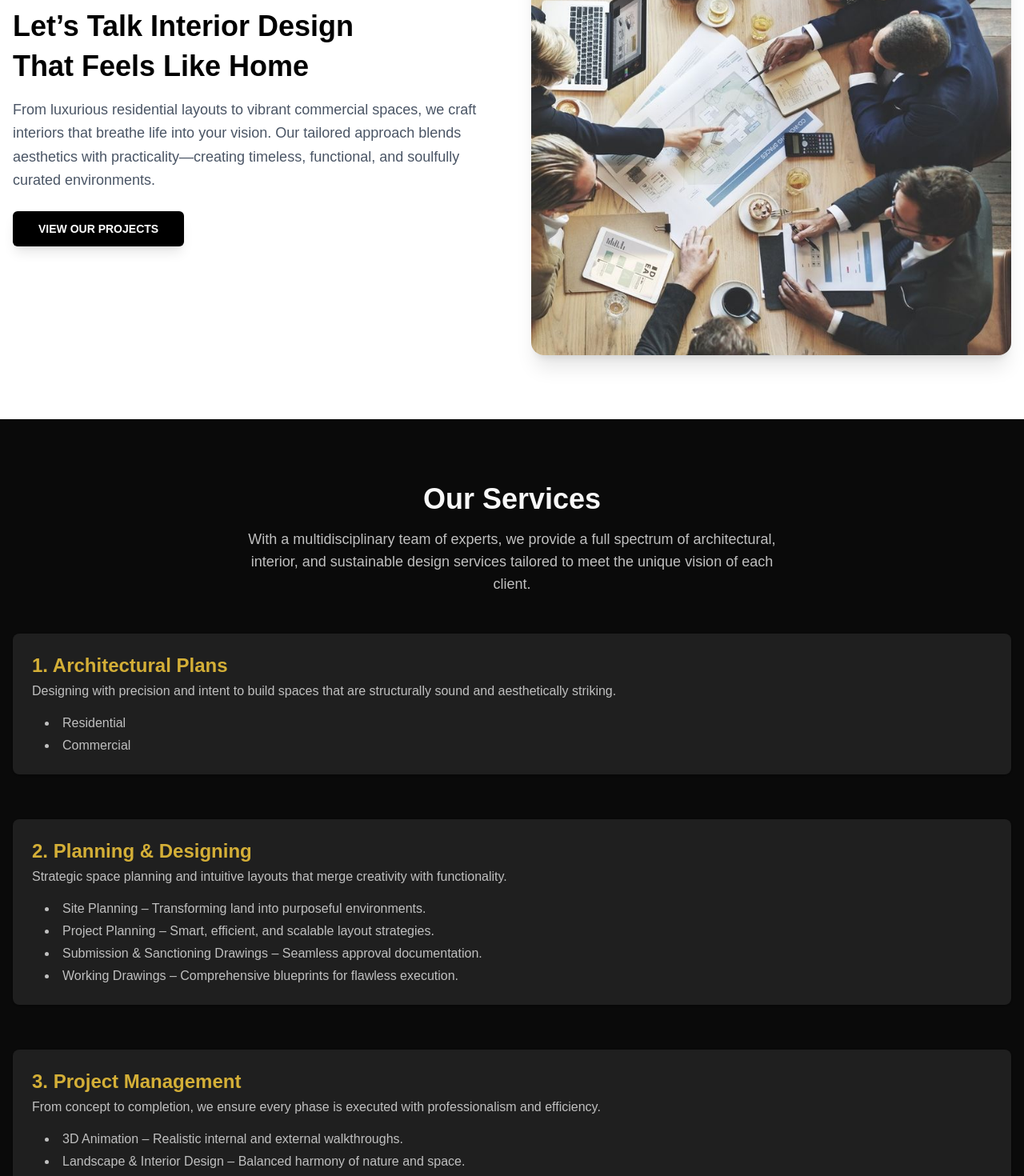
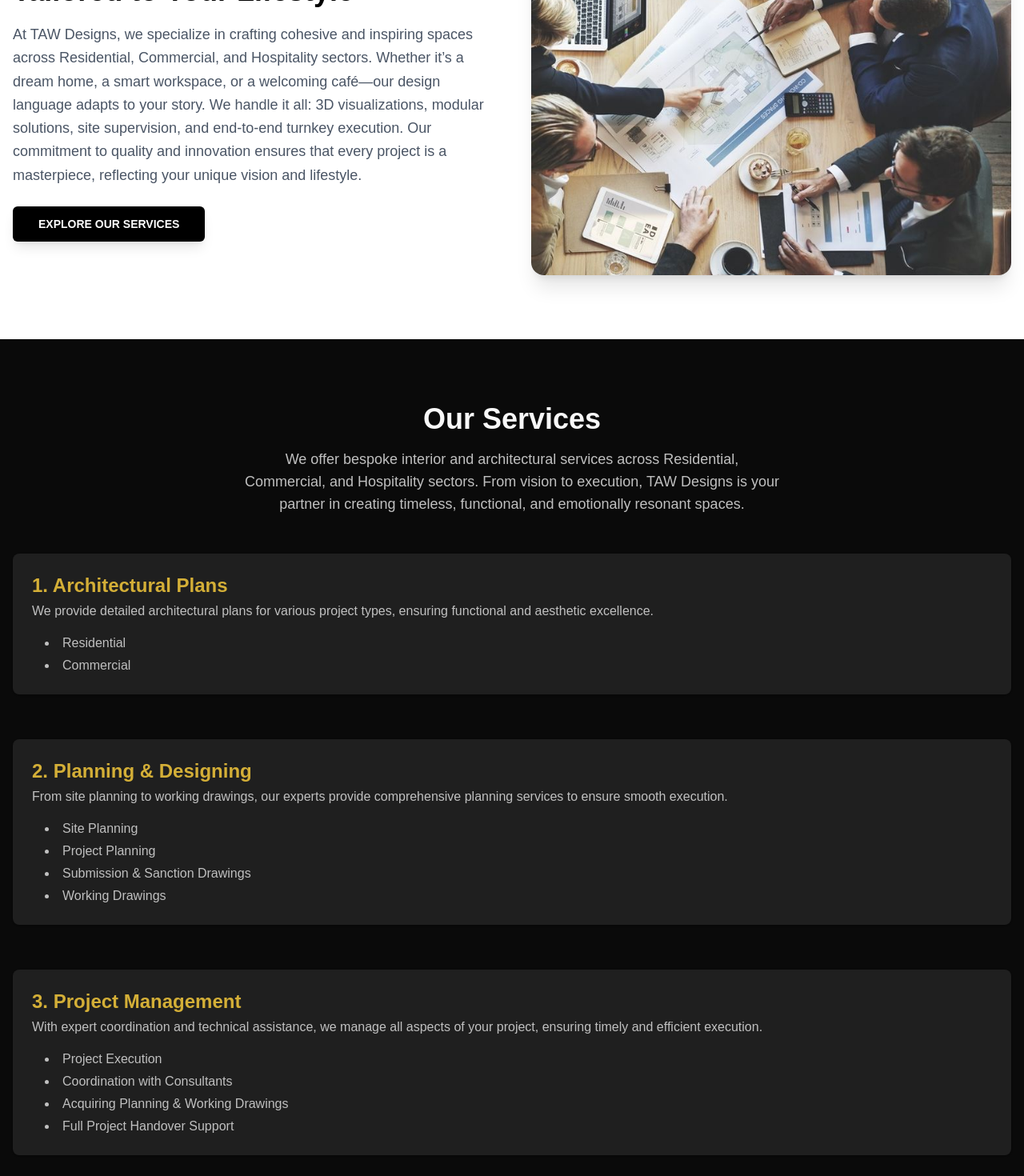
Before and after one commit to TJAKON/twsdesigns, a Next.js app: page /pages/services in a window 1280 px wide. Shown: the part 880-2350 px from the top of the page at 80% size. Built offline with nearby package versions, Linux system fonts and the light colour scheme.

Commit message:
update content

```diff
--- a/src/app/pages/services/page.jsx
+++ b/src/app/pages/services/page.jsx
@@ -1,5 +1,6 @@
 "use client";
 import React from "react";
+import Image from "next/image";
 import { motion } from "framer-motion";
 
 function page() {
@@ -44,20 +45,24 @@ function page() {
               Transform Your Everyday
             </h5>
             <h2 className="text-3xl lg:text-4xl font-bold mt-2 text-black leading-snug">
-              Let’s Talk Interior Design <br className="hidden lg:block" />
-              That Feels Like Home
+              let's Talk Architectural Design <br className="hidden lg:block" />
+              Tailored to Your Lifestyle
             </h2>
             <p className="text-gray-600 mt-4 text-base lg:text-lg leading-relaxed">
-              From luxurious residential layouts to vibrant commercial spaces,
-              we craft interiors that breathe life into your vision. Our
-              tailored approach blends aesthetics with practicality—creating
-              timeless, functional, and soulfully curated environments.
+              At TAW Designs, we specialize in crafting cohesive and inspiring
+              spaces across Residential, Commercial, and Hospitality sectors.
+              Whether it’s a dream home, a smart workspace, or a welcoming
+              café—our design language adapts to your story. We handle it all:
+              3D visualizations, modular solutions, site supervision, and
+              end-to-end turnkey execution. Our commitment to quality and
+              innovation ensures that every project is a masterpiece, reflecting
+              your unique vision and lifestyle.
             </p>
             <motion.button
               className="mt-6 bg-black text-white px-8 py-3 uppercase text-sm font-semibold rounded-md shadow-lg hover:bg-yellow-500 hover:text-black transition-all duration-300"
               whileTap={{ scale: 0.95 }}
             >
-              View Our Projects
+              Explore Our Services
             </motion.button>
           </motion.div>
 
@@ -68,17 +73,19 @@ function page() {
             transition={{ duration: 0.8 }}
             viewport={{ once: true }}
           >
-            <img
+            <Image
               src="/help5.jpeg"
               alt="Interior Design"
-              className="w-full rounded-2xl shadow-xl object-cover"
+              width={600}
+              height={0}
+              className="w-full h-[500px] rounded-2xl shadow-xl object-cover"
             />
           </motion.div>
         </div>
       </motion.section>
 
-           {/* Services Feature Cards */}
-           <motion.section
+      {/* Services Feature Cards */}
+      <motion.section
         className="py-20 bg-[#0A0A0A] text-[#F8F8F8]"
         initial={{ opacity: 0 }}
         whileInView={{ opacity: 1 }}
@@ -90,9 +97,10 @@ function page() {
             Our Services
           </h2>
           <p className="text-center text-[#C0C0C0] max-w-2xl mx-auto mb-12 text-base lg:text-lg">
-            With a multidisciplinary team of experts, we provide a full spectrum
-            of architectural, interior, and sustainable design services tailored
-            to meet the unique vision of each client.
+            We offer bespoke interior and architectural services across
+            Residential, Commercial, and Hospitality sectors. From vision to
+            execution, TAW Designs is your partner in creating timeless,
+            functional, and emotionally resonant spaces.
           </p>
 
           <div className="space-y-14">
@@ -100,36 +108,53 @@ function page() {
               {
                 title: "Architectural Plans",
                 subtitle:
-                  "Designing with precision and intent to build spaces that are structurally sound and aesthetically striking.",
+                  "We provide detailed architectural plans for various project types, ensuring functional and aesthetic excellence.",
                 bullets: ["Residential", "Commercial"],
               },
               {
                 title: "Planning & Designing",
                 subtitle:
-                  "Strategic space planning and intuitive layouts that merge creativity with functionality.",
+                  "From site planning to working drawings, our experts provide comprehensive planning services to ensure smooth execution.",
                 bullets: [
-                  "Site Planning – Transforming land into purposeful environments.",
-                  "Project Planning – Smart, efficient, and scalable layout strategies.",
-                  "Submission & Sanctioning Drawings – Seamless approval documentation.",
-                  "Working Drawings – Comprehensive blueprints for flawless execution.",
+                  "Site Planning",
+                  "Project Planning",
+                  "Submission & Sanction Drawings",
+                  "Working Drawings",
                 ],
               },
               {
                 title: "Project Management",
                 subtitle:
-                  "From concept to completion, we ensure every phase is executed with professionalism and efficiency.",
+                  "With expert coordination and technical assistance, we manage all aspects of your project, ensuring timely and efficient execution.",
                 bullets: [
-                  "3D Animation – Realistic internal and external walkthroughs.",
-                  "Landscape & Interior Design – Balanced harmony of nature and space.",
-                  "Commercial & Mixed-use Design – Functional and futuristic urban spaces.",
+                  "Project Execution",
+                  "Coordination with Consultants",
+                  "Acquiring Planning & Working Drawings",
+                  "Full Project Handover Support",
+                ],
+              },
+              {
+                title: "3D Animation & Visualization",
+                subtitle:
+                  "Bring your designs to life with realistic 3D animations and visualizations for both interior and exterior spaces.",
+                bullets: [
+                  "3D Exterior & Interior Animation",
+                  "Virtual Reality Integration",
+                  "Architectural Animation",
                 ],
               },
               {
                 title: "Green Building Design",
                 subtitle:
-                  "We create energy-efficient, eco-conscious structures that prioritize sustainability without compromising on style.",
+                  "We design eco-friendly, sustainable buildings that enhance your space's environmental impact while offering long-term savings.",
                 bullets: [
-                  "Eco-friendly architecture reducing carbon footprint and improving efficiency.",
+                  "Energy Efficiency",
+                  "Water Conservation",
+                  "Sustainable Materials",
+                  "Indoor Environmental Quality (IEQ)",
+                  "Waste Reduction & Recycling",
+                  "Site Sustainability",
+                  "Smart Building Design",
                 ],
               },
             ].map((service, index) => (
@@ -157,7 +182,6 @@ function page() {
           </div>
         </div>
       </motion.section>
-
 
       {/* Services Feature Cards */}
       <motion.section
@@ -197,7 +221,7 @@ function page() {
                   i === 0
                     ? "bg-[#0A0A0A] text-[#F8F8F8]"
                     : "border border-[#C0C0C0] bg-[#1F1F1F] text-[#F8F8F8]"
-                } rounded-lg shadow-md`}
+                } rounded-lg shadow-md transition-all duration-300 ease-in-out hover:scale-105 hover:shadow-xl`}
                 whileHover={{ scale: 1.05 }}
                 transition={{ duration: 0.3 }}
               >
@@ -264,31 +288,31 @@ function page() {
             transition={{ duration: 0.8 }}
             viewport={{ once: true }}
           >
-            <h5 className="text-[#D4AF37] font-semibold">HOW DO WE WORK ?</h5>
+            <h5 className="text-[#D4AF37] font-semibold">HOW WE WORK</h5>
             <h2 className="text-3xl font-bold mt-2">
-              WE DESIGN FOR YOUR SATISFACTION
+              FROM IDEAS TO INSPIRING DESIGNS
             </h2>
             <p className="text-[#C0C0C0] mt-4">
-              Our streamlined process ensures transparency, creativity, and
-              precision at every stage. We collaborate closely with clients to
-              deliver tailored solutions that exceed expectations.
+              We follow a structured process that integrates creativity with
+              functionality, ensuring we meet client expectations at every
+              stage.
             </p>
 
             {[
               {
-                title: "CONCEPT",
+                title: "INITIAL CONSULTATION",
                 description:
-                  "We start by understanding your vision, gathering requirements, and brainstorming ideas that align with your goals.",
+                  "We begin with a deep dive into understanding your goals, lifestyle, and preferences, ensuring that our design aligns with your vision.",
               },
               {
-                title: "DESIGN",
+                title: "DESIGN PHASE",
                 description:
-                  "Our creative team transforms concepts into compelling visuals with wireframes, mockups, and prototypes.",
+                  "Our designers bring your vision to life with detailed plans, mood boards, and design concepts, ensuring clarity and alignment.",
               },
               {
-                title: "DEVELOPMENT",
+                title: "EXECUTION AND FINAL TOUCHES",
                 description:
-                  "We bring designs to life using modern technologies, ensuring a seamless, responsive, and optimized user experience.",
+                  "Once designs are approved, we bring them to life with meticulous craftsmanship, using only the finest materials and finishing touches.",
               },
             ].map((step, i) => (
               <motion.div
@@ -317,24 +341,24 @@ function page() {
           >
             {[
               {
-                title: "RESIDENTIAL",
+                title: "RESIDENTIAL DESIGN",
                 description:
-                  "Elegant and functional designs that turn houses into dream homes with a blend of comfort and style.",
+                  "Creating spaces that reflect your personal style, enhancing comfort and functionality for modern living.",
               },
               {
-                title: "RESTAURANT",
+                title: "COMMERCIAL SPACES",
                 description:
-                  "We create inviting ambiances and practical layouts that enhance customer experience and brand identity.",
+                  "Designs that align with your business goals, enhancing brand identity, productivity, and customer experience.",
               },
               {
-                title: "CORPORATE",
+                title: "RESTAURANT INTERIORS",
                 description:
-                  "Smart and professional office spaces designed to boost productivity, collaboration, and company culture.",
+                  "Transforming dining spaces into inviting and memorable environments with attention to ambiance and flow.",
               },
               {
-                title: "COMMERCIAL",
+                title: "OFFICE INTERIORS",
                 description:
-                  "Tailored commercial environments built for efficiency, appeal, and brand alignment across industries.",
+                  "Smart office layouts that foster collaboration and productivity, supporting a company’s vision and culture.",
               },
             ].map((service, i) => (
               <div key={i}>
@@ -358,30 +382,31 @@ function page() {
       </motion.section>
 
       <motion.section
-        className="bg-accent text-black py-16 text-center relative overflow-hidden"
+        className="bg-[#D4AF37] text-black py-16 text-center relative overflow-hidden"
         initial={{ opacity: 0, y: 30 }}
         whileInView={{ opacity: 1, y: 0 }}
         transition={{ duration: 0.8 }}
         viewport={{ once: true }}
       >
         <div className="max-w-3xl mx-auto px-4">
-          <h4 className="text-sm uppercase tracking-widest font-semibold">
-            Let's Build Something Beautiful
+          <h4 className="text-sm uppercase tracking-widest font-semibold text-[#1F1F1F]">
+            Let's Bring Your Vision to Life
           </h4>
           <h3 className="text-3xl md:text-4xl font-extrabold mt-2 leading-snug">
-            Ready to Revamp <br className="hidden md:block" />
-            Your Living or Work Space?
+            Ready to Redefine Your Space? <br className="hidden md:block" />
+            With Elegant and Functional Design?
           </h3>
           <p className="mt-4 text-base md:text-lg text-black/80">
-            Discover tailored interior solutions that combine form, function,
-            and personality.
+            Experience custom interior solutions that blend creativity,
+            functionality, and your personal style for a truly transformative
+            environment.
           </p>
           <motion.button
             className="mt-6 inline-block px-10 py-3 bg-black text-white rounded-full shadow-lg text-sm uppercase font-semibold hover:bg-white hover:text-black transition-all duration-300"
             whileHover={{ scale: 1.05 }}
             whileTap={{ scale: 0.95 }}
           >
-            Contact Us Today
+            Get in Touch with Us
           </motion.button>
         </div>
 
--- a/src/components/sections/InteriorDesignSection.jsx
+++ b/src/components/sections/InteriorDesignSection.jsx
@@ -17,29 +17,27 @@ export default function InteriorDesignSection() {
             className="space-y-5"
           >
             <h5 className="text-[#D4AF37] font-semibold text-sm md:text-base uppercase tracking-wide">
-              Discover TAW Designs
+            Explore Our Vision
             </h5>
             <h2 className="text-3xl md:text-4xl font-bold text-[#F8F8F8] leading-snug">
-              Exceptional Interior Design Solutions
+            Transforming Your Living and Working Spaces
             </h2>
             <p className="text-[#C0C0C0] text-sm md:text-base">
-              At TAW Designs Pvt. Ltd., we blend creativity with functionality to craft interior spaces
-              that inspire. From residential to commercial projects, our expert team ensures every detail
-              reflects your vision, lifestyle, and purpose.
+            At Reet Technologies, we craft exceptional interior design solutions that harmonize style and function.
+            Our team focuses on delivering personalized, sustainable designs for every project, from homes to offices.
             </p>
 
             <div>
               <h5 className="text-[#D4AF37] font-semibold text-base mb-1">Innovative Concepts</h5>
               <p className="text-[#C0C0C0] text-sm md:text-base">
-                We redefine spaces with modern, trendsetting designs rooted in innovation and smart space utilization.
+              Our designs bring innovation and creativity to every corner of your space, ensuring a blend of modern aesthetics and practicality.
               </p>
             </div>
 
             <div>
               <h5 className="text-[#D4AF37] font-semibold text-base mb-1">Tailored Aesthetics</h5>
               <p className="text-[#C0C0C0] text-sm md:text-base">
-                Every project we handle is unique. Our team collaborates closely with clients to ensure the interiors
-                align with their personal tastes and professional needs.
+              We believe in tailoring each project to meet your specific needs. From the layout to the final touches, your space will reflect your identity.
               </p>
             </div>
           </motion.div>
--- a/src/components/sections/ProjectShowcase.jsx
+++ b/src/components/sections/ProjectShowcase.jsx
@@ -5,28 +5,28 @@ import Link from 'next/link';
 
 const projects = [
   {
-    title: "HOUSE INTERIOR",
+    title: "PROJECT & COST ANALYSIS",
     subtitle: "We take care of your",
     image: "/banners/i1.jpeg",
     href: "/project1",
     color: "text-white",
   },
   {
-    title: "LIVING SPACE",
+    title: "ARCHITECTURAL DESIGN",
     subtitle: "Modern & Elegant",
     image: "/banners/i4.jpeg",
     href: "/project2",
     color: "text-white",
   },
   {
-    title: "KITCHEN DESIGN",
+    title: "CONSULTANCY & COORDINATION",
     subtitle: "Innovative Concepts",
     image: "/banners/i3.jpeg",
     href: "/project3",
     color: "text-white",
   },
   {
-    title: "FURNITURE SETUP",
+    title: "PROJECT MANAGEMENT & EXECUTION",
     subtitle: "Comfort Meets Style",
     image: "/banners/i2.jpeg",
     href: "/project4",
```
Also changed, not shown: src/app/pages/about/page.jsx (+163 -37 lines).
